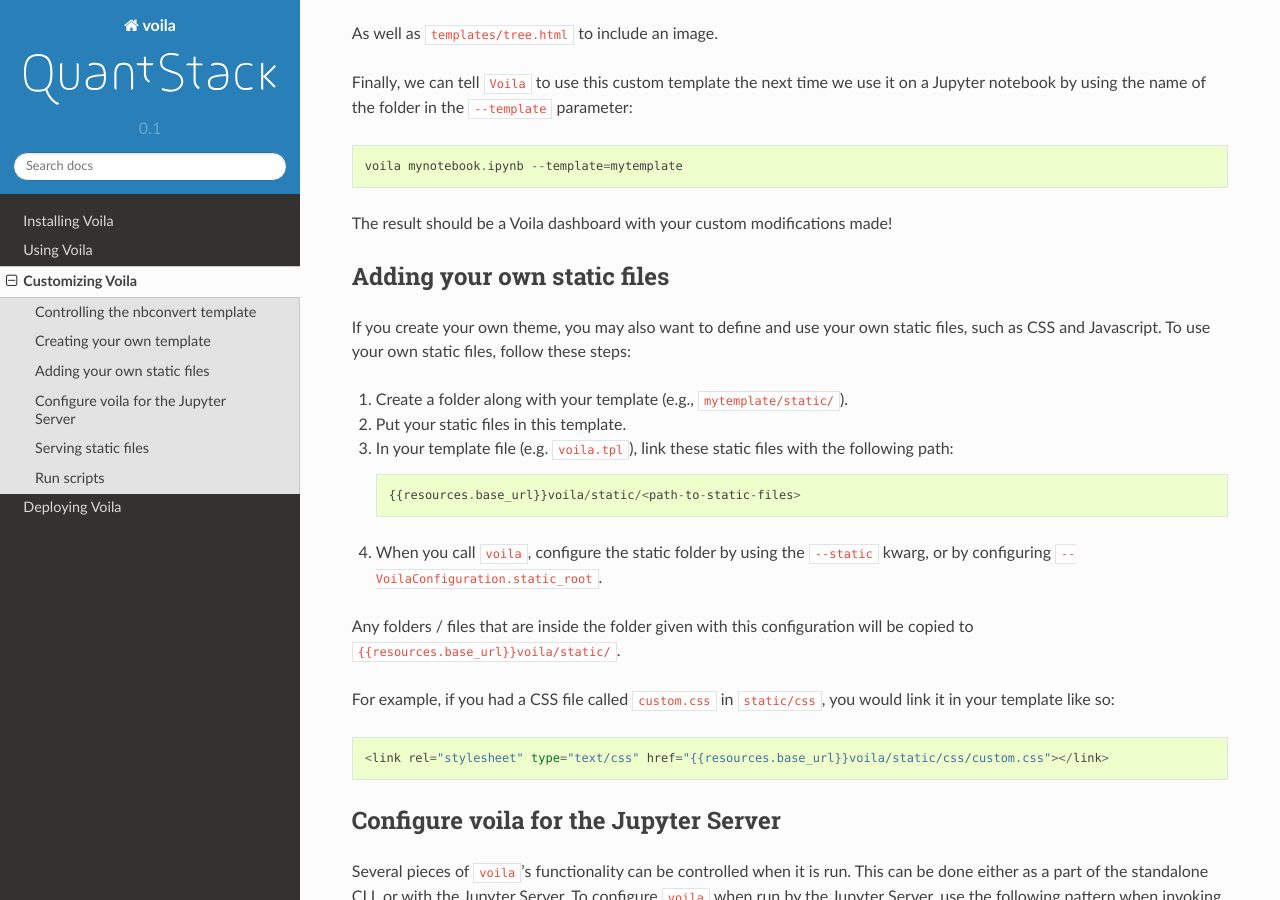
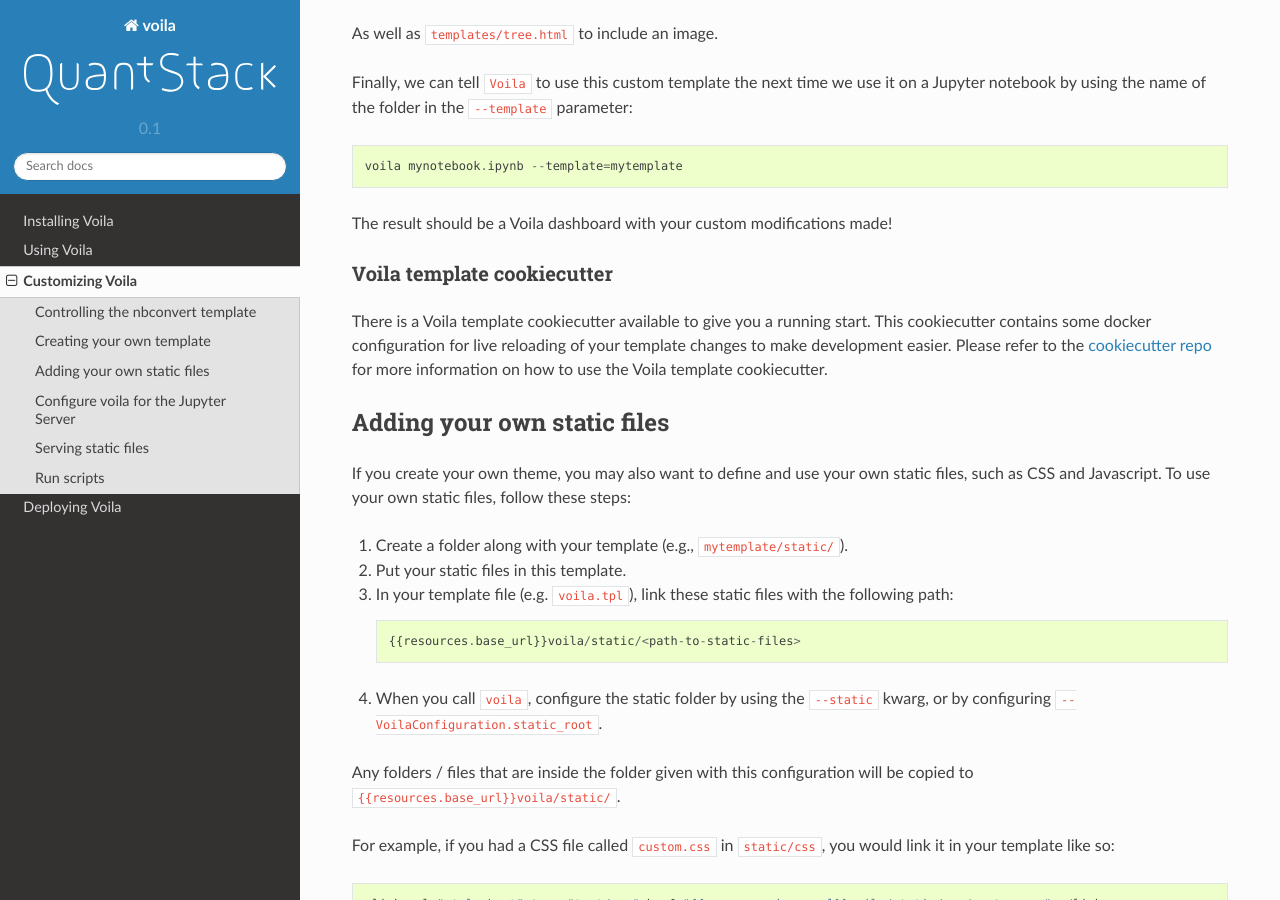
Before and after one commit to voila-dashboards/voila, a Sphinx documentation site: the page built from docs/source/customize.rst, in a window 1280 px wide and 900 px high, scrolled down 2479 px. Built offline with Sphinx 7.4.7 and the Read the Docs theme 2.0.0, drawn with Linux system fonts in a browser that asks for light colours.

Commit message:
Adds documentation about cookiecutter to customize.rst in docs

```diff
--- a/docs/source/customize.rst
+++ b/docs/source/customize.rst
@@ -146,6 +146,13 @@
 The result should be a Voila dashboard with your custom modifications made!
 
 
+Voila template cookiecutter
+-----------------------------
+There is a Voila template cookiecutter available to give you a running start.
+This cookiecutter contains some docker configuration for live reloading of your template changes to make development easier.
+Please refer to the `cookiecutter repo <https://github.com/voila-dashboards/voila-template-cookiecutter>`_ for more information on how to use the Voila template cookiecutter.
+
+
 Adding your own static files
 ============================
 
```
